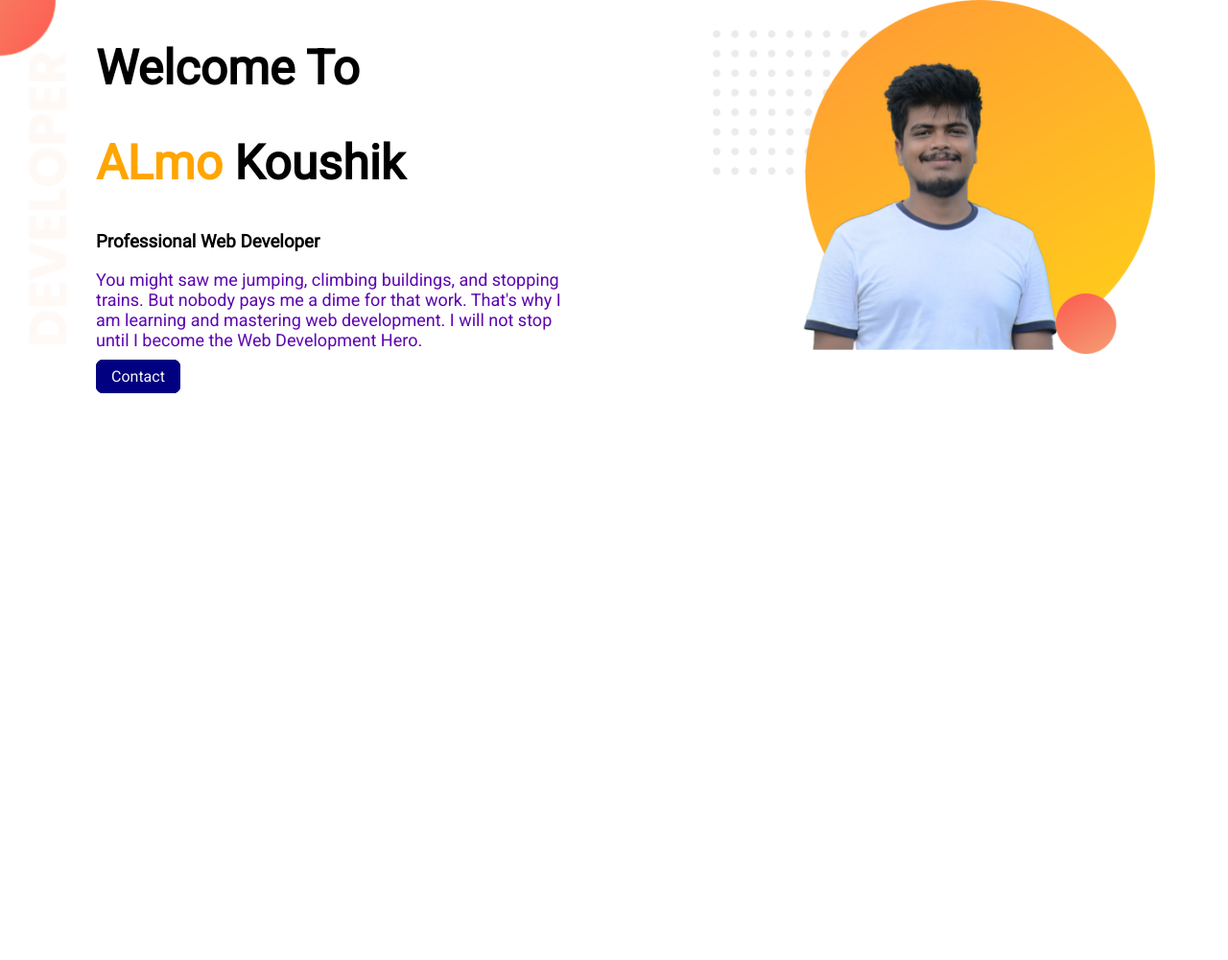
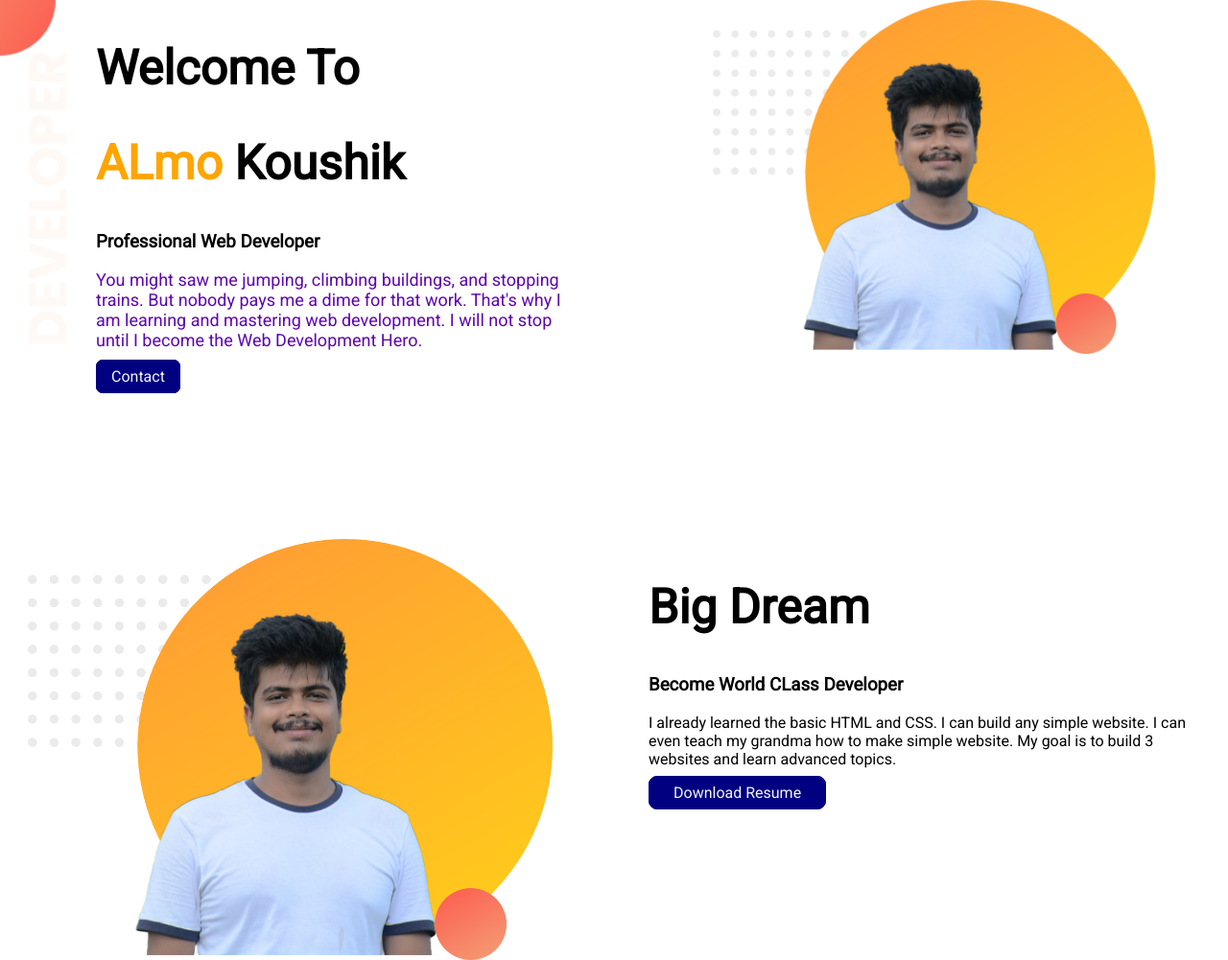
Before and after one commit to almokoushik/first_portfolio, a plain HTML site: page index.html in a window 1280 px wide. Shown: the whole page at 96% size. Before the commit the page ends 800 px from the top, so only its background shows below. Drawn offline with Linux system fonts and the light colour scheme.

```diff
--- a/index.html
+++ b/index.html
@@ -18,8 +18,21 @@
              am learning and mastering web development. I will not stop until I become the Web Development Hero.</p>
              <a target="blank" href="https://www.facebook.com/almokoushik" class="contact">Contact</a>
         </div>
-        <div  class="f_l">
+        <div  class="f_l" id ="pic1">
             <img src="images/almo2.png" alt="Almo Koushik">
+        </div>
+    </section>
+    <section class="second_section_data">
+        <div class="f_l2">
+            <img src="images/almo2.png" alt="Almo Koushik">
+        </div>
+        <div class="f_l2 fll">
+            <h1>Big Dream</h1>
+            <h3>Become World CLass Developer</h3>
+            <p></p>I already learned the basic HTML and CSS. I can build any simple website. I can even teach my grandma how to make simple
+            website. My goal is to build 3 websites and learn advanced topics.</p>
+            <a href="https://www.linkedin.com/in/md-al-mottaki-890aa6141/" target="blank" class ="contact2">Download Resume</a>
+
         </div>
     </section>
 
--- a/style.css
+++ b/style.css
@@ -5,6 +5,10 @@
 h1{
     font-size: 50px;
 }
+/* section{
+    height: 500px;
+    border: 1px solid red;
+} */
 #name_heighlight{
     color:#FFA500;
 }
@@ -13,6 +17,7 @@
     float: left;
     width: 40%;
     margin-left: 100px;
+    margin-bottom: 20px;
 }
 .f_l img{
     width: 90%;
@@ -24,7 +29,7 @@
     color: rgb(93, 5, 175);
     font-weight: 400;
 }
-section{
+.first_section{
     background-image: url("images/top-banner.png");
     float: left;
     background-repeat: no-repeat;
@@ -34,8 +39,8 @@
     border: 1px solid navy ;
     padding: 7px 15px;
     border-radius: 7px;
-    height: 4px;
-    width: 100px;
+    /* height: 4px;
+    width: 100px; */
     background-color: navy;
     color:whitesmoke;
     font-weight:550;
@@ -45,3 +50,41 @@
     background-color:whitesmoke;
     transition-delay: .15s;
 }
+.f_l2{
+    width: 45%;
+    float: left;
+    margin-top: 70px;
+    padding-top: 70px;
+    /* background-image: none; */
+
+}
+.f_l2 img{
+    width: 95%;
+    float: right;
+
+}
+.fll{
+    padding-left: 100px;
+    /* background-image: url("images/dream-bg.png");
+    background-repeat: no-repeat;
+    background-position: right; */
+}
+.contact2{
+    text-decoration: none;
+    border: 1px solid navy;
+    padding :7px 25px;
+    background-color:navy;
+    border-radius: 9px;
+    color: whitesmoke;
+    font-weight:550;
+}
+.contact2:hover{
+    background-color: whitesmoke;
+    color: navy;
+    transition-delay: .15s;
+}
+.second_section_data{
+    background-image: url("images/dream-bg.png");
+    background-position: right;
+    background-repeat: no-repeat;
+}
```
